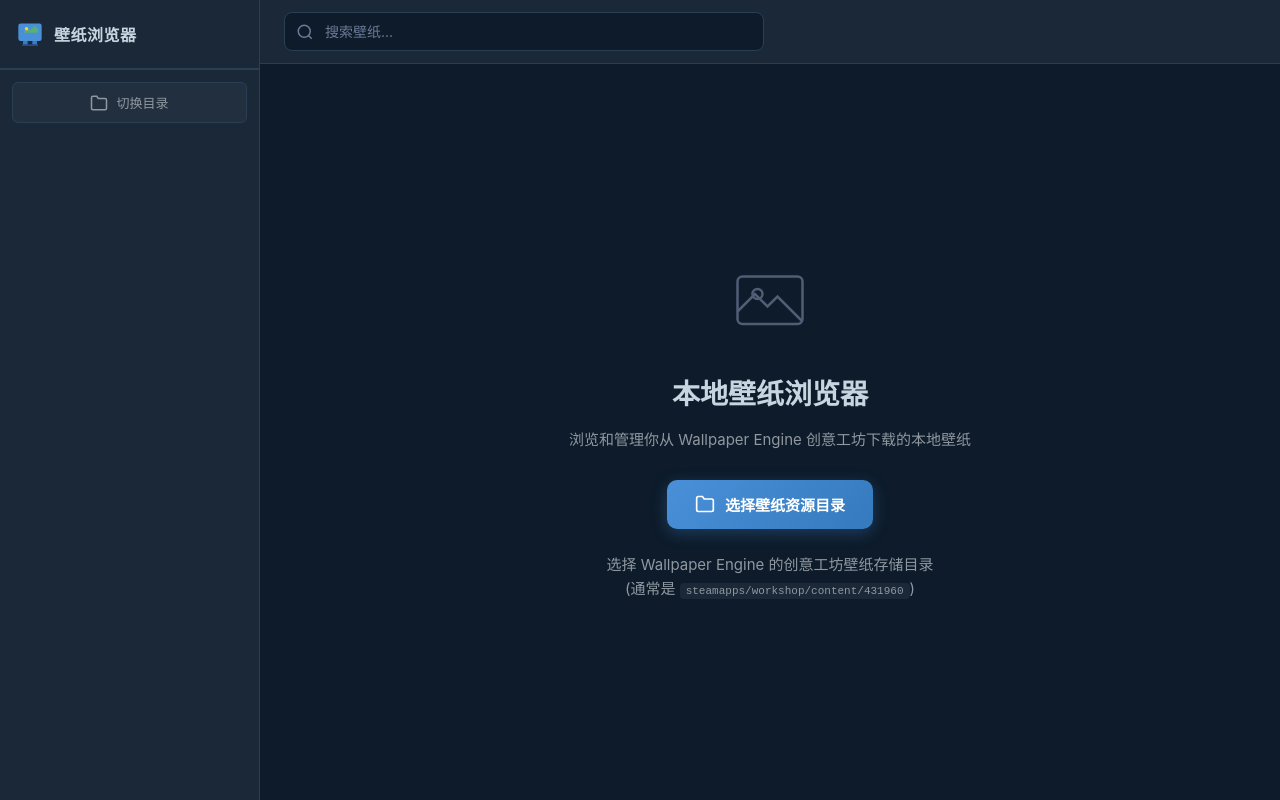
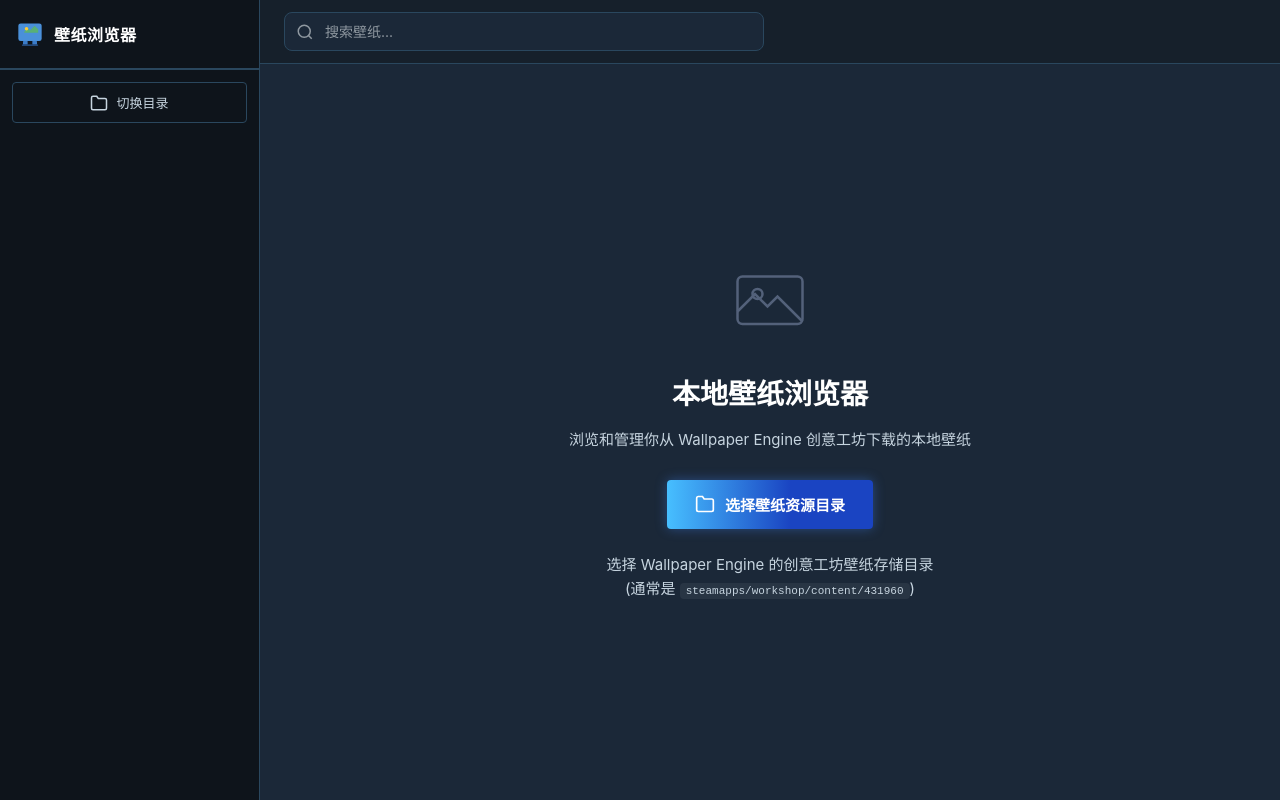
Before and after one commit to q1909568816/wallpaper-browser, a Vue app: page / in a window 1280 px wide. Built offline with nearby package versions, Linux system fonts and the light colour scheme.

Commit message:
style: 更新颜色风格为Steam创意工坊风格 + 添加README

```diff
--- a/src/components/PreviewModal.vue
+++ b/src/components/PreviewModal.vue
@@ -183,12 +183,12 @@
   position: fixed;
   inset: 0;
   z-index: 1000;
-  background: rgba(0, 0, 0, 0.85);
+  background: rgba(14, 20, 27, 0.9);
   display: flex;
   align-items: center;
   justify-content: center;
   padding: 20px;
-  backdrop-filter: blur(4px);
+  backdrop-filter: blur(8px);
 }
 
 .modal-content {
@@ -196,12 +196,13 @@
   width: 100%;
   max-width: 1100px;
   max-height: 90vh;
-  background: #1b2838;
-  border-radius: 12px;
+  background: var(--bg-secondary);
+  border-radius: 4px;
   overflow: hidden;
   display: flex;
   flex-direction: column;
-  box-shadow: 0 24px 64px rgba(0,0,0,0.6);
+  box-shadow: 0 16px 48px rgba(66, 135, 244, 0.3);
+  border: 1px solid var(--border);
 }
 
 .modal-close {
@@ -215,21 +216,21 @@
   align-items: center;
   justify-content: center;
   border: none;
-  border-radius: 50%;
-  background: rgba(0,0,0,0.5);
-  color: #c7d5e0;
+  border-radius: 4px;
+  background: rgba(66, 135, 244, 0.2);
+  color: var(--text-primary);
   cursor: pointer;
   transition: all 0.15s ease;
 }
 
 .modal-close:hover {
-  background: rgba(220, 50, 50, 0.6);
-  color: #fff;
+  background: rgba(220, 50, 50, 0.8);
+  color: var(--text-primary);
 }
 
 .preview-area {
   position: relative;
-  background: #0d1b2a;
+  background: var(--bg-tertiary);
   display: flex;
   align-items: center;
   justify-content: center;
@@ -253,16 +254,16 @@
   align-items: center;
   justify-content: center;
   border: none;
-  border-radius: 50%;
-  background: rgba(0,0,0,0.5);
-  color: #fff;
+  border-radius: 4px;
+  background: rgba(66, 135, 244, 0.3);
+  color: var(--text-primary);
   cursor: pointer;
   transition: all 0.15s ease;
   z-index: 5;
 }
 
 .nav-arrow:hover {
-  background: rgba(74, 144, 217, 0.8);
+  background: var(--accent);
 }
 
 .nav-prev { left: 12px; }
@@ -285,14 +286,14 @@
 .preview-title {
   font-size: 18px;
   font-weight: 600;
-  color: #e1e8ed;
+  color: var(--text-primary);
   margin: 0 0 4px;
 }
 
 .preview-category {
   font-size: 12px;
-  color: #4a90d9;
-  background: rgba(74, 144, 217, 0.12);
+  color: var(--accent-light);
+  background: rgba(66, 135, 244, 0.15);
   padding: 2px 8px;
   border-radius: 4px;
 }
@@ -301,7 +302,7 @@
   display: flex;
   gap: 12px;
   font-size: 12px;
-  color: #6c7a96;
+  color: var(--text-muted);
   flex-shrink: 0;
   padding-top: 4px;
 }
@@ -319,7 +320,7 @@
 }
 
 .thumb-strip::-webkit-scrollbar-thumb {
-  background: #2a3f55;
+  background: var(--border);
   border-radius: 2px;
 }
 
@@ -331,17 +332,17 @@
   border-radius: 4px;
   overflow: hidden;
   cursor: pointer;
-  background: #0d1b2a;
+  background: var(--bg-tertiary);
   padding: 0;
   transition: border-color 0.15s ease;
 }
 
 .thumb-item.active {
-  border-color: #4a90d9;
+  border-color: var(--accent-light);
 }
 
 .thumb-item:hover {
-  border-color: #6c7a96;
+  border-color: var(--accent);
 }
 
 .thumb-item img {
@@ -351,7 +352,7 @@
 }
 
 .modal-file-list {
-  border-top: 1px solid #2a3f55;
+  border-top: 1px solid var(--border);
   padding-top: 8px;
 }
 
@@ -361,7 +362,7 @@
   gap: 8px;
   padding: 5px 0;
   font-size: 12px;
-  color: #8f98a0;
+  color: var(--text-secondary);
 }
 
 .file-icon {
--- a/src/components/Sidebar.vue
+++ b/src/components/Sidebar.vue
@@ -71,8 +71,8 @@
   width: 260px;
   min-width: 260px;
   height: 100vh;
-  background: #1b2838;
-  border-right: 1px solid #2a3f55;
+  background: var(--bg-tertiary);
+  border-right: 1px solid var(--border);
   display: flex;
   flex-direction: column;
   overflow: hidden;
@@ -80,7 +80,7 @@
 
 .sidebar-header {
   padding: 20px 16px;
-  border-bottom: 1px solid #2a3f55;
+  border-bottom: 1px solid var(--border);
 }
 
 .logo {
@@ -92,7 +92,7 @@
 .logo-text {
   font-size: 16px;
   font-weight: 700;
-  color: #c7d5e0;
+  color: var(--text-primary);
   letter-spacing: 0.5px;
 }
 
@@ -103,7 +103,7 @@
 .section-label {
   font-size: 11px;
   font-weight: 600;
-  color: #6c7a96;
+  color: var(--accent-light);
   text-transform: uppercase;
   letter-spacing: 1px;
   padding: 0 0 8px;
@@ -114,10 +114,10 @@
   align-items: center;
   gap: 8px;
   font-size: 12px;
-  color: #8f98a0;
+  color: var(--text-secondary);
   padding: 8px 10px;
-  background: rgba(255,255,255,0.03);
-  border-radius: 6px;
+  background: var(--bg-hover-dark);
+  border-radius: 4px;
   overflow: hidden;
   text-overflow: ellipsis;
   white-space: nowrap;
@@ -143,7 +143,7 @@
 }
 
 .sidebar-nav::-webkit-scrollbar-thumb {
-  background: #2a3f55;
+  background: var(--border);
   border-radius: 2px;
 }
 
@@ -155,22 +155,22 @@
   padding: 9px 12px;
   border: none;
   background: transparent;
-  color: #8f98a0;
+  color: var(--text-muted);
   font-size: 13px;
   cursor: pointer;
-  border-radius: 6px;
+  border-radius: 4px;
   transition: all 0.15s ease;
   text-align: left;
 }
 
 .nav-item:hover {
-  background: rgba(255,255,255,0.06);
-  color: #c7d5e0;
+  background: var(--bg-hover);
+  color: var(--text-primary);
 }
 
 .nav-item.active {
-  background: rgba(74, 144, 217, 0.15);
-  color: #4a90d9;
+  background: rgba(66, 135, 244, 0.15);
+  color: var(--accent-light);
 }
 
 .nav-icon {
@@ -188,8 +188,8 @@
 
 .nav-count {
   font-size: 11px;
-  color: #6c7a96;
-  background: rgba(255,255,255,0.05);
+  color: var(--text-muted);
+  background: var(--bg-hover-dark);
   padding: 1px 6px;
   border-radius: 10px;
   min-width: 20px;
@@ -197,13 +197,13 @@
 }
 
 .nav-item.active .nav-count {
-  color: #4a90d9;
-  background: rgba(74, 144, 217, 0.15);
+  color: var(--accent-light);
+  background: rgba(66, 135, 244, 0.15);
 }
 
 .sidebar-footer {
   padding: 12px;
-  border-top: 1px solid #2a3f55;
+  border-top: 1px solid var(--border);
 }
 
 .btn-open-dir {
@@ -213,18 +213,18 @@
   gap: 8px;
   width: 100%;
   padding: 10px;
-  border: 1px solid #2a3f55;
-  background: rgba(255,255,255,0.03);
-  color: #8f98a0;
+  border: 1px solid var(--border);
+  background: transparent;
+  color: var(--text-secondary);
   font-size: 13px;
-  border-radius: 6px;
+  border-radius: 4px;
   cursor: pointer;
   transition: all 0.15s ease;
 }
 
 .btn-open-dir:hover {
-  background: rgba(74, 144, 217, 0.1);
-  border-color: #4a90d9;
-  color: #4a90d9;
+  background: rgba(66, 135, 244, 0.1);
+  border-color: var(--accent);
+  color: var(--accent-light);
 }
 </style>
--- a/src/components/WallpaperCard.vue
+++ b/src/components/WallpaperCard.vue
@@ -78,23 +78,25 @@
 <style scoped>
 .wallpaper-card {
   position: relative;
-  background: #1e3048;
-  border-radius: 8px;
+  background: var(--bg-card);
+  border-radius: 4px;
   overflow: hidden;
   cursor: pointer;
   transition: transform 0.2s ease, box-shadow 0.2s ease;
+  border: 1px solid var(--border-dark);
 }
 
 .wallpaper-card:hover {
   transform: translateY(-4px);
-  box-shadow: 0 12px 32px rgba(0,0,0,0.4);
+  box-shadow: 0 8px 24px rgba(66, 135, 244, 0.3);
+  border-color: var(--accent);
 }
 
 .card-cover {
   position: relative;
   aspect-ratio: 16 / 10;
   overflow: hidden;
-  background: #162236;
+  background: var(--bg-tertiary);
 }
 
 .card-cover img {
@@ -111,7 +113,7 @@
 .card-overlay {
   position: absolute;
   inset: 0;
-  background: linear-gradient(to top, rgba(0,0,0,0.7) 0%, transparent 50%);
+  background: linear-gradient(to top, rgba(14, 20, 27, 0.8) 0%, transparent 50%);
   opacity: 0;
   transition: opacity 0.2s ease;
   display: flex;
@@ -136,16 +138,16 @@
   align-items: center;
   justify-content: center;
   border: none;
-  border-radius: 50%;
-  background: rgba(255,255,255,0.15);
-  color: #fff;
+  border-radius: 4px;
+  background: rgba(66, 135, 244, 0.2);
+  color: var(--text-primary);
   cursor: pointer;
   transition: all 0.15s ease;
   backdrop-filter: blur(8px);
 }
 
 .card-btn:hover {
-  background: rgba(74, 144, 217, 0.8);
+  background: var(--accent);
   transform: scale(1.1);
 }
 
@@ -155,9 +157,9 @@
   left: 8px;
   padding: 2px 8px;
   font-size: 11px;
-  color: #fff;
-  background: rgba(0,0,0,0.6);
-  border-radius: 4px;
+  color: var(--text-primary);
+  background: rgba(66, 135, 244, 0.6);
+  border-radius: 2px;
   backdrop-filter: blur(4px);
 }
 
@@ -168,7 +170,7 @@
 .card-title {
   font-size: 13px;
   font-weight: 500;
-  color: #c7d5e0;
+  color: var(--text-primary);
   margin: 0;
   overflow: hidden;
   text-overflow: ellipsis;
@@ -185,7 +187,7 @@
 
 .file-count {
   font-size: 11px;
-  color: #6c7a96;
+  color: var(--text-muted);
 }
 
 .file-list-popup {
@@ -194,10 +196,10 @@
   left: 0;
   right: 0;
   z-index: 100;
-  background: #1b2838;
-  border: 1px solid #2a3f55;
-  border-radius: 0 0 8px 8px;
-  box-shadow: 0 8px 24px rgba(0,0,0,0.4);
+  background: var(--bg-secondary);
+  border: 1px solid var(--border);
+  border-radius: 0 0 4px 4px;
+  box-shadow: 0 8px 24px rgba(66, 135, 244, 0.2);
   max-height: 200px;
   overflow: hidden;
 }
@@ -208,15 +210,15 @@
   justify-content: space-between;
   padding: 8px 12px;
   font-size: 12px;
-  color: #8f98a0;
-  background: rgba(255,255,255,0.03);
-  border-bottom: 1px solid #2a3f55;
+  color: var(--text-secondary);
+  background: var(--bg-hover-dark);
+  border-bottom: 1px solid var(--border);
 }
 
 .file-list-header button {
   background: none;
   border: none;
-  color: #6c7a96;
+  color: var(--text-muted);
   cursor: pointer;
   font-size: 18px;
   line-height: 1;
@@ -224,7 +226,7 @@
 }
 
 .file-list-header button:hover {
-  color: #c7d5e0;
+  color: var(--text-primary);
 }
 
 .file-list-body {
@@ -238,7 +240,7 @@
 }
 
 .file-list-body::-webkit-scrollbar-thumb {
-  background: #2a3f55;
+  background: var(--border);
   border-radius: 2px;
 }
 
@@ -248,11 +250,11 @@
   gap: 8px;
   padding: 6px 12px;
   font-size: 12px;
-  color: #8f98a0;
+  color: var(--text-secondary);
 }
 
 .file-item:hover {
-  background: rgba(255,255,255,0.03);
+  background: var(--bg-hover);
 }
 
 .file-icon {
--- a/src/style.css
+++ b/src/style.css
@@ -1,6 +1,6 @@
 /* ========================================
    Wallpaper Browser - Global Styles
-   Dark theme inspired by Wallpaper Engine
+   Steam/Wallpaper Engine Workshop Theme
    ======================================== */
 
 * {
@@ -10,19 +10,36 @@
 }
 
 :root {
-  --bg-primary: #0d1b2a;
-  --bg-secondary: #1b2838;
-  --bg-card: #1e3048;
-  --bg-hover: rgba(255, 255, 255, 0.06);
-  --text-primary: #c7d5e0;
-  --text-secondary: #8f98a0;
-  --text-muted: #6c7a96;
-  --accent: #4a90d9;
+  /* Steam Workshop 深蓝灰色主题 */
+  --bg-primary: #1b2838;
+  --bg-secondary: #16202b;
+  --bg-tertiary: #0e141b;
+  --bg-card: #1e3a4d;
+  --bg-hover: rgba(66, 133, 244, 0.08);
+  --bg-hover-dark: rgba(255, 255, 255, 0.04);
+
+  /* 文字颜色 */
+  --text-primary: #ffffff;
+  --text-secondary: #c6d4df;
+  --text-muted: #8f98a0;
+  --text-dark: #67c1f5;
+
+  /* Steam 蓝色强调色 */
+  --accent: #4287f5;
   --accent-hover: #5ba0e9;
-  --border: #2a3f55;
-  --border-light: #344d66;
+  --accent-dark: #2a475e;
+  --accent-light: #67c1f5;
+
+  /* 边框和分隔线 */
+  --border: #2a475e;
+  --border-light: #3d5a80;
+  --border-dark: #1a2a3a;
+
+  /* 功能色 */
   --danger: #dc3232;
   --success: #5db85d;
+  --warning: #ffcc00;
+
   --sidebar-width: 260px;
 }
 
@@ -375,21 +392,21 @@
   margin-top: 12px;
   padding: 14px 28px;
   border: none;
-  border-radius: 10px;
-  background: linear-gradient(135deg, #4a90d9 0%, #357abd 100%);
+  border-radius: 4px;
+  background: linear-gradient(to right, #47bfff 0%, #1a44c2 60%);
   color: #fff;
   font-size: 15px;
   font-weight: 600;
   font-family: inherit;
   cursor: pointer;
   transition: all 0.2s ease;
-  box-shadow: 0 4px 16px rgba(74, 144, 217, 0.3);
+  box-shadow: 0 0 12px rgba(66, 133, 244, 0.4);
 }
 
 .btn-primary:hover {
   transform: translateY(-2px);
-  box-shadow: 0 8px 24px rgba(74, 144, 217, 0.4);
-  background: linear-gradient(135deg, #5ba0e9 0%, #4a90d9 100%);
+  box-shadow: 0 0 20px rgba(66, 133, 244, 0.6);
+  background: linear-gradient(to right, #67c1f5 0%, #2a475e 100%);
 }
 
 .btn-primary:active {
```
Also changed, not shown: 1 other file (tests, documents, lock files or other folders).
